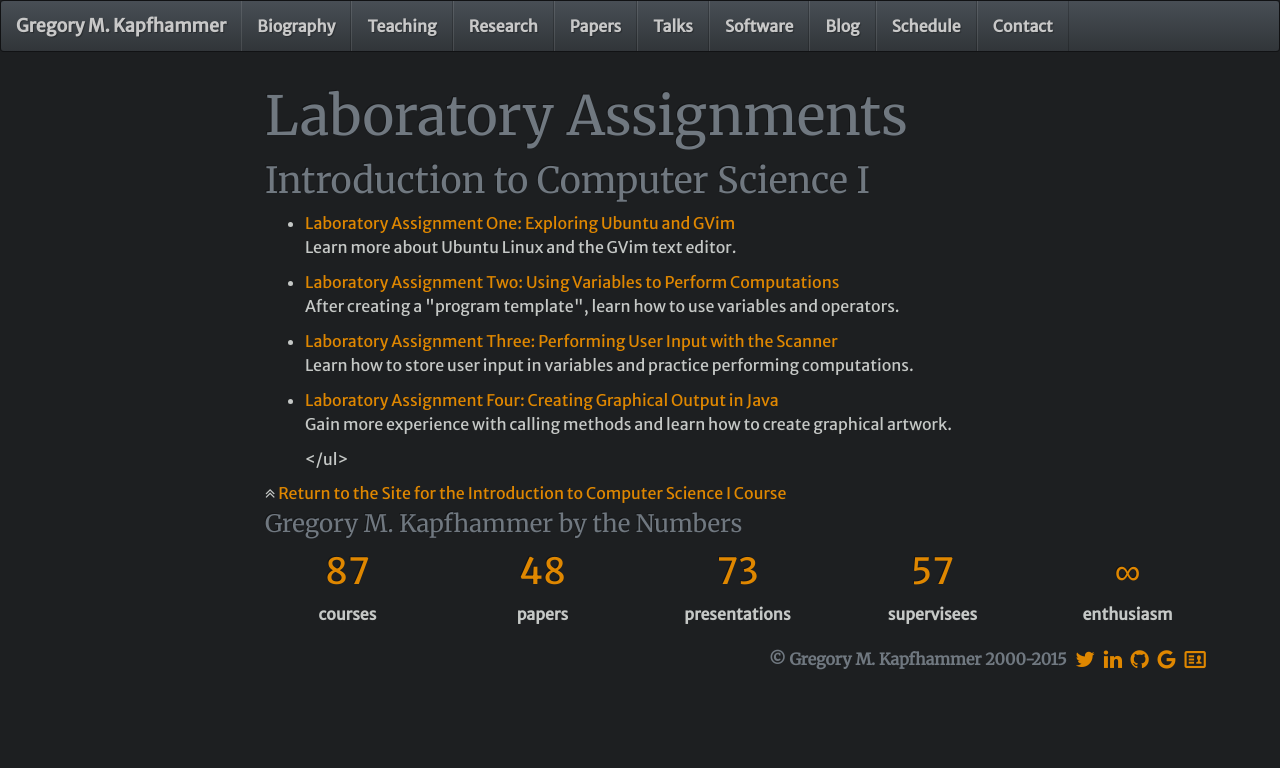
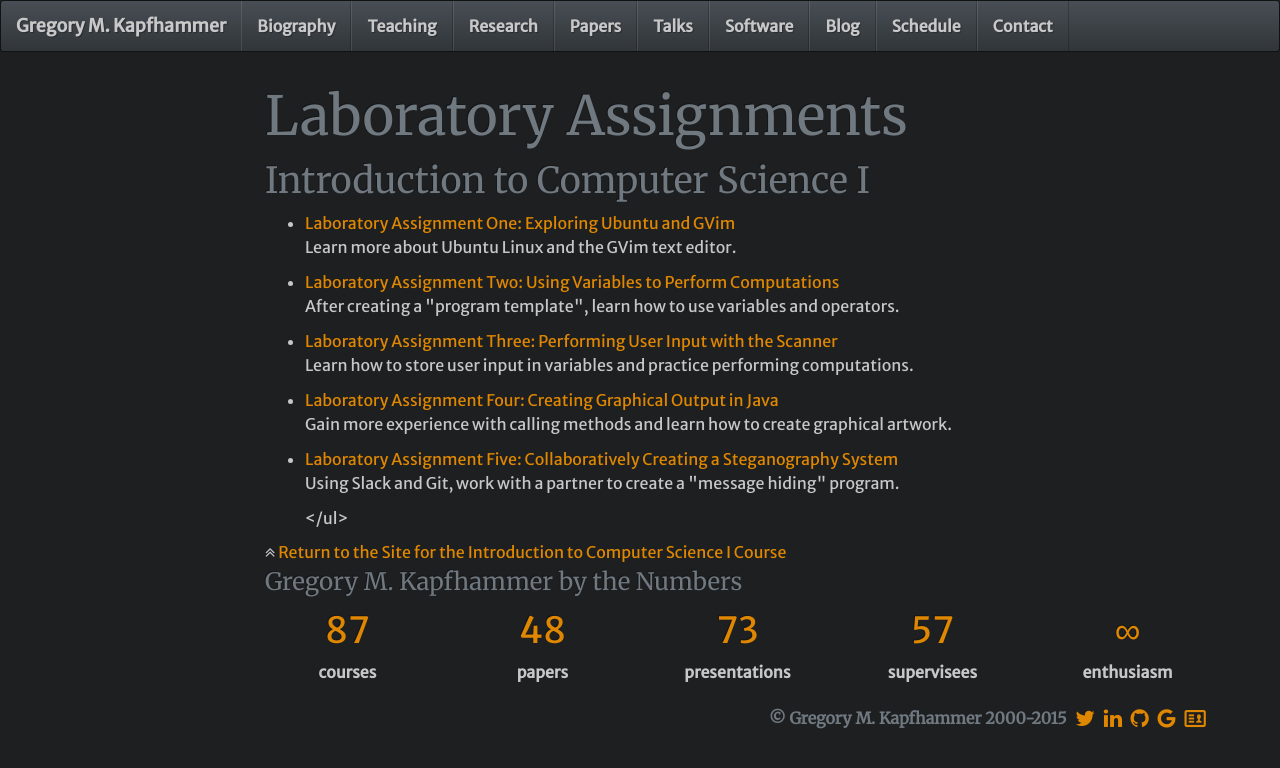
Before and after one commit to geerc/www, a Jekyll site: the page built from gkapfham/teaching/cs111F2015/laboratories.md, in a window 1280 px wide. Shown: the top 768 px of the page. Built offline with Jekyll 4.4.1, drawn with Linux system fonts in a browser that asks for light colours; nearby versions of some CDN libraries; Markdown is read by kramdown in place of the engine named in the settings; comment, search, counter and statistics services are not loaded.

Commit message:
Adding the link to the laboratories assignment for lab 5.

```diff
--- a/gkapfham/teaching/cs111F2015/laboratories.md
+++ b/gkapfham/teaching/cs111F2015/laboratories.md
@@ -25,4 +25,6 @@ backup: ../../../
 
 <li><a href="{{site.baseurl}}teaching/cs111F2015/provide/labs/lab4/cs111F2015_lab04.pdf">Laboratory Assignment Four: Creating Graphical Output in Java</a> <p>Gain more experience with calling methods and learn how to create graphical artwork.</p>
 
+<li><a href="{{site.baseurl}}teaching/cs111F2015/provide/labs/lab5/cs111F2015_lab05.pdf">Laboratory Assignment Five: Collaboratively Creating a Steganography System</a> <p>Using Slack and Git, work with a partner to create a "message hiding" program.</p>
+
 </ul>
```
